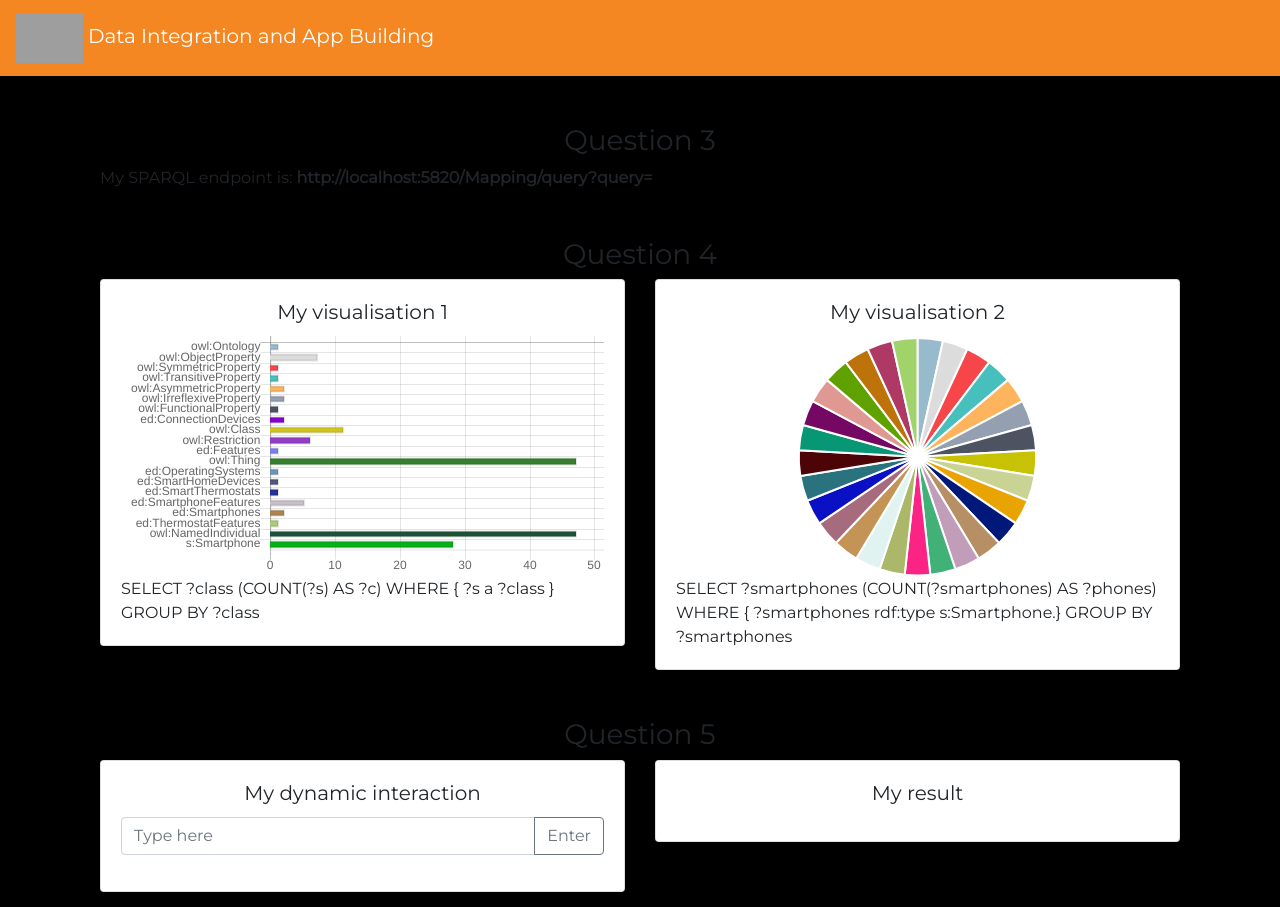
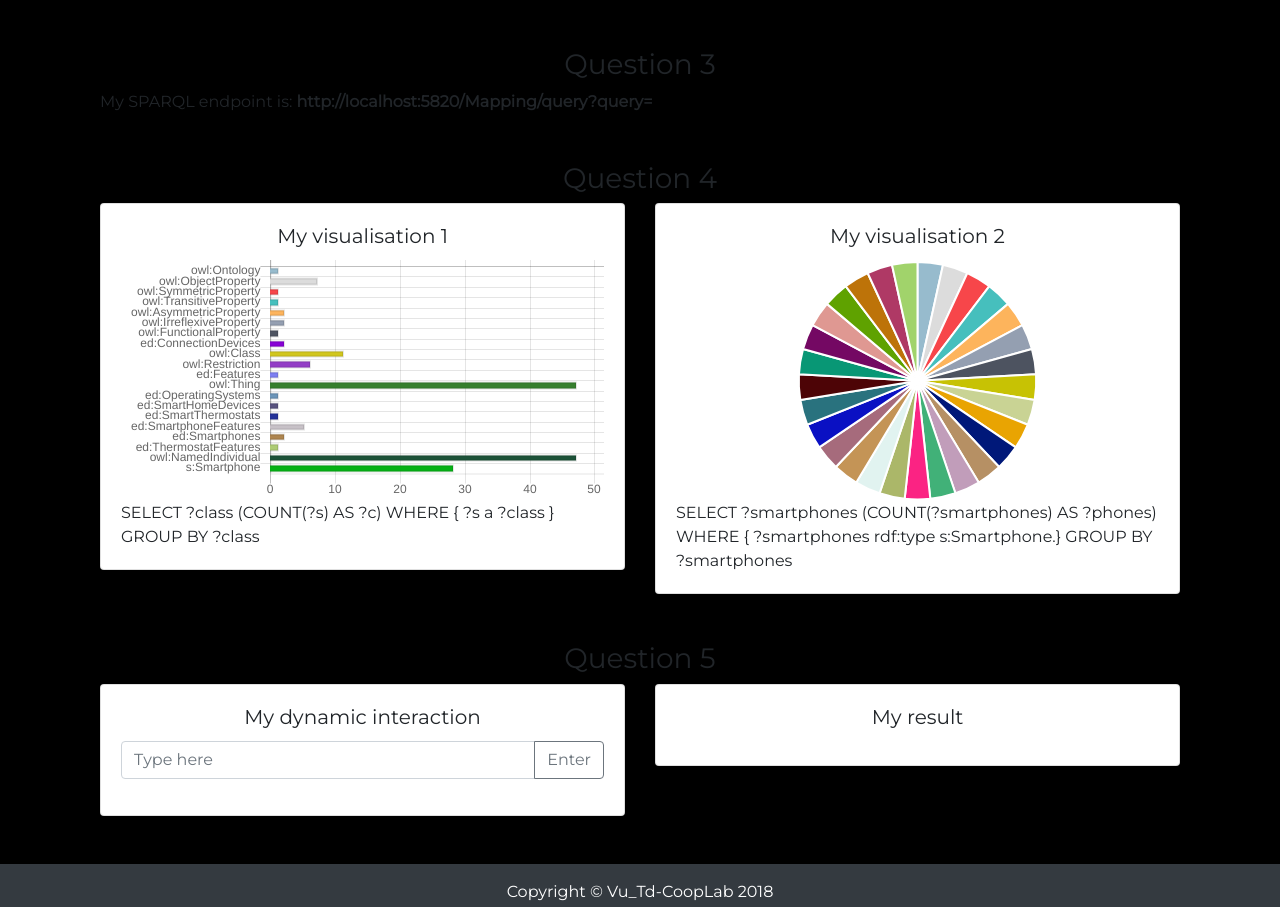
Before and after one commit to mxdfr/MovieNight, a plain HTML site: page index.html in a window 1280 px wide. Shown: the top 907 px of the page. Drawn offline with nearby package versions, Linux system fonts and the light colour scheme; grey boxes are pictures that could not be loaded.

Commit message:
removed nav bar

```diff
--- a/index.html
+++ b/index.html
@@ -17,14 +17,6 @@
   </head>
 
   <body  ng-controller="MainCtrl">
-
-    <!-- Navigation -->
-    <nav class="navbar navbar-expand-lg navbar-dark bg-acl mb-5">
-	  <a class="navbar-brand" href="#">
-	      <img src="http://www.few.vu.nl/~wissen/rw_common/images/Griffioen_Boven_Engels.png" height="50" alt="">
-		  Data Integration and App Building
-	    </a>
-    </nav>
 
     <!-- Main Content -->
     <div class="container mb-5">
```
